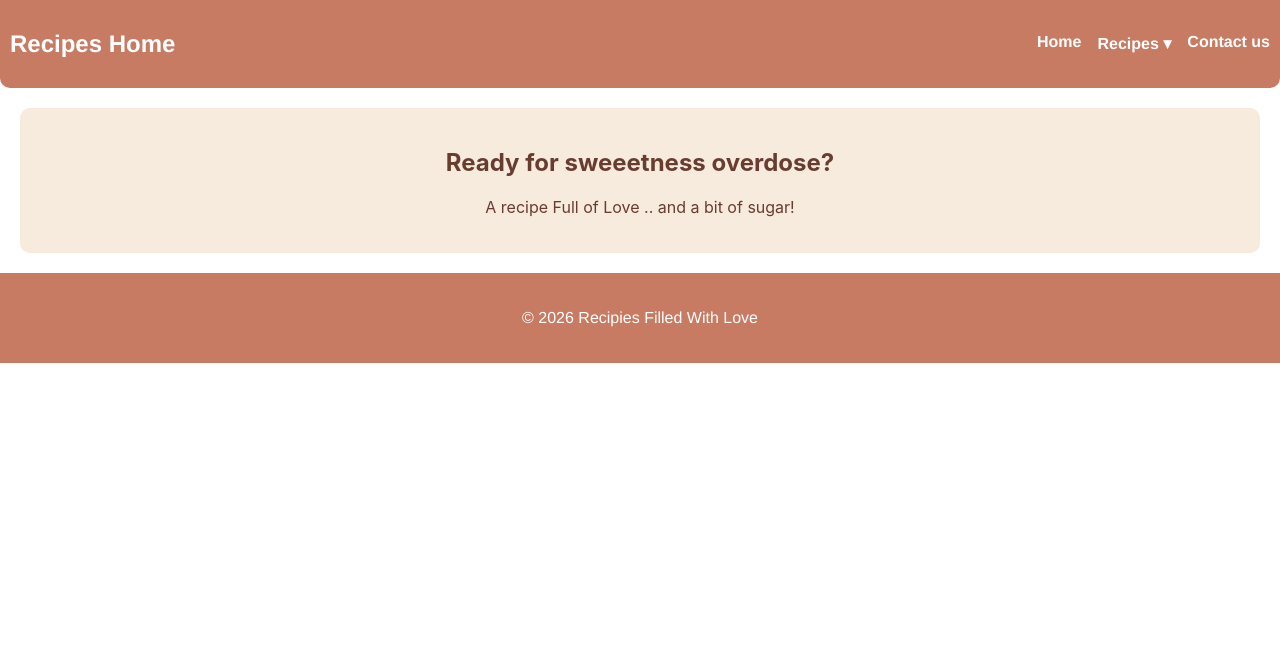
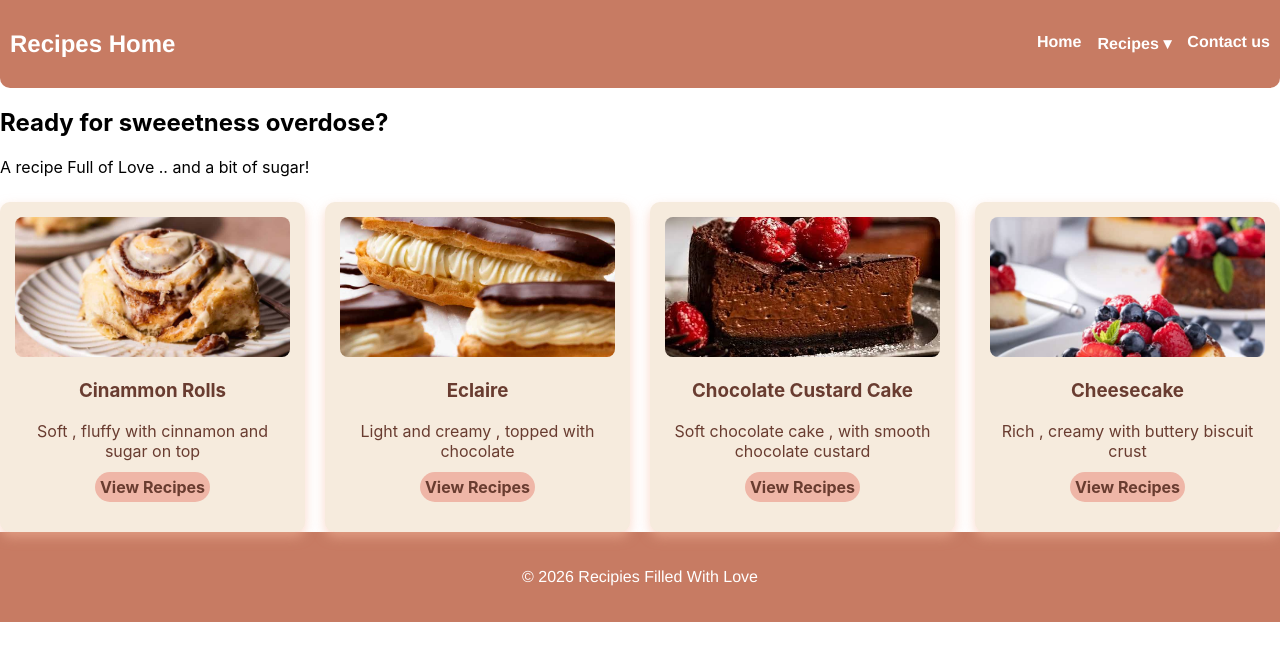
Before and after one commit to fatima6120/Recipie_Home, a React (Create React App) app: page /Desserts in a window 1280 px wide. Shown: the top 660 px of the page. Built offline with nearby package versions, Linux system fonts and the light colour scheme.

Commit message:
fixing classname , and mapping through desserts array

```diff
--- a/src/pages/Desserts.js
+++ b/src/pages/Desserts.js
@@ -1,5 +1,5 @@
 import React, { useState } from "react";
-
+import "../style/Desserts.css";
 import Card from "../components/Cards";
 import rolls from "../assets/roll.jpg";
 import eclair from "../assets/Eclair.jpg";
@@ -31,10 +31,22 @@ const Desserts = () => {
     },
   ];
   return (
-    <div className="MainWlcm">
-      <h2> Ready for sweeetness overdose?</h2>
-      <p>A recipe Full of Love .. and a bit of sugar! </p>
-    </div>
+    <>
+      <div className="DesWlcm">
+        <h2> Ready for sweeetness overdose?</h2>
+        <p>A recipe Full of Love .. and a bit of sugar! </p>
+      </div>
+      <div className="categories-cards">
+        {cardData.map((data, index) => (
+          <Card
+            key={index}
+            title={data.title}
+            description={data.description}
+            image={data.image}
+          ></Card>
+        ))}
+      </div>
+    </>
   );
 };
 
```
